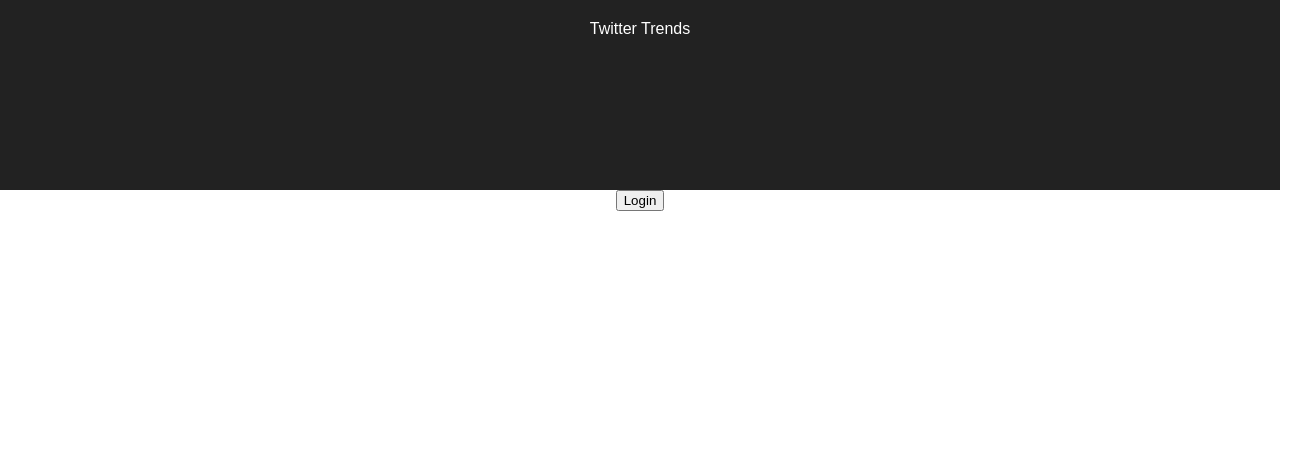
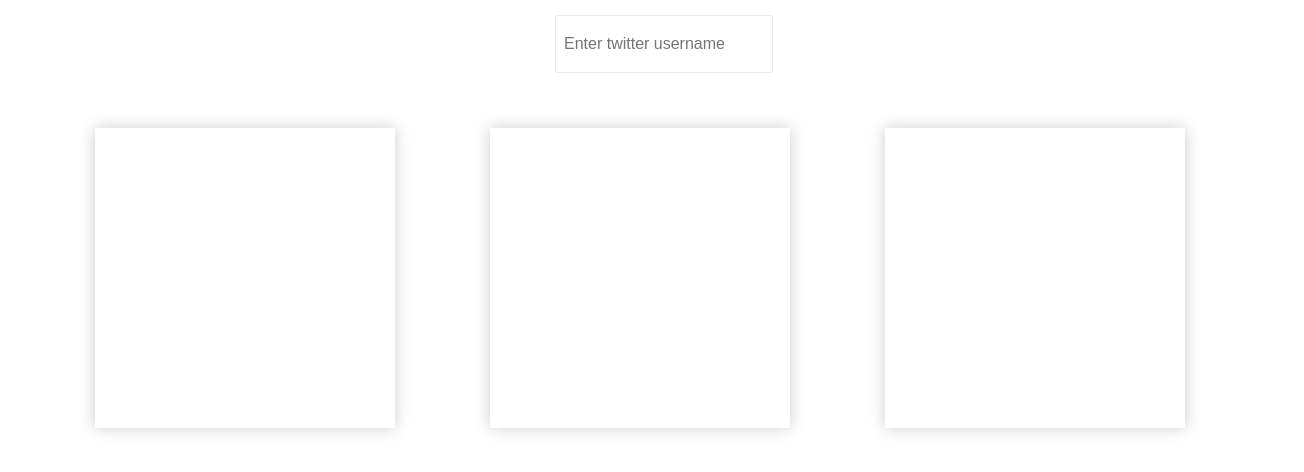
Before and after one commit to asthas/twitter-trends, a React app: page / in a window 1280 px wide. Shown: the whole page, 1304 px wide, since content can reach past the window. Built offline with nearby package versions, Linux system fonts and the light colour scheme.

Commit message:
Added info-card component

```diff
--- /dev/null
+++ b/src/actions.js
@@ -0,0 +1,28 @@
+import axios from 'axios'
+
+export const UPDATE_USERNAME = 'UPDATE_USERNAME'
+
+export const GET_TWEETS = 'GET_TWEETS'
+
+export const GET_TWEETS_ERROR = 'GET_TWEETS_ERROR'
+
+export const GET_TWEETS_SUCCESS = 'GET_TWEETS_SUCCESS'
+
+export const updateUsername = (username) => ({
+    type: UPDATE_USERNAME,
+    username
+})
+
+export const getTweets = () => ({
+    type: GET_TWEETS
+})
+
+export const getTweetsError = (err) => ({
+    type: GET_TWEETS_ERROR,
+    err
+})
+
+export const getTweetsSuccess = (tweets) => ({
+    type: GET_TWEETS_SUCCESS,
+    tweets
+})
--- a/src/components/App.js
+++ b/src/components/App.js
@@ -1,17 +1,17 @@
-import React, { Component } from 'react'
-import '../styles/App.css'
+import React, { PureComponent } from 'react'
+import { Provider } from 'react-redux'
 
-import Routes from './Routes'
+import configureStore from '../store'
+import Home from './Home'
 
-class App extends Component {
+class App extends PureComponent {
   render() {
     return (
-      <div className="App">
-        <header className="App-header">
-          Twitter Trends
-        </header>
-        <Routes />
-      </div>
+      <Provider store={configureStore()}>
+        <div className="App">
+          <Home />
+        </div>
+      </Provider>
     )
   }
 }
--- a/src/components/Auth.js
+++ /dev/null
@@ -1,13 +0,0 @@
-/**
- * Auth component
- */
-
-import React from 'react'
-
-const Auth = () => (
-  <div>
-    Auth
-  </div>
-)
-
-export default Auth
--- a/src/components/Home.js
+++ b/src/components/Home.js
@@ -1,14 +1,22 @@
-/**
- * Home component
- */
+import React from 'react'
+import '../styles/home.css'
 
-import React from 'react'
+import InfoCard from './InfoCard'
 
 const Home = () => (
   <div>
-    <button>
-      Login
-    </button>
+    <div className="input-container">
+      <input
+        type="text"
+        placeholder="Enter twitter username"
+        className="username-form-control"
+      />
+    </div>
+    <div className="info-container">
+      <InfoCard />
+      <InfoCard />
+      <InfoCard />
+    </div>
   </div>
 )
 
--- /dev/null
+++ b/src/components/InfoCard.js
@@ -0,0 +1,11 @@
+import React, { PureComponent } from 'react'
+
+import '../styles/info-card.css'
+
+class InfoCard extends PureComponent {
+  render() {
+    return <div className="info-card" />
+  }
+}
+
+export default InfoCard
--- a/src/components/Routes.js
+++ /dev/null
@@ -1,20 +0,0 @@
-import React from 'react'
-
-import {
-  BrowserRouter as Router,
-  Route,
-} from 'react-router-dom'
-
-import Home from './Home'
-import Auth from './Auth'
-
-const Routes = () => (
-  <Router>
-    <div>
-      <Route exact path="/" component={Home} />
-      <Route exact path="/auth" component={Auth} />
-    </div>
-  </Router>
-)
-
-export default Routes
--- /dev/null
+++ b/src/reducers.js
@@ -0,0 +1,43 @@
+import { UPDATE_USERNAME, GET_TWEETS, GET_TWEETS_ERROR, GET_TWEETS_SUCCESS } from './actions'
+import { combineReducers } from 'redux'
+
+const app = (state={
+   isFetching: false,
+   username: '',
+   tweets: [],
+   err: null
+}, action) => {
+    switch(action.type){
+        case UPDATE_USERNAME:
+            return {
+            	...state,
+                username: action.username
+            }
+        case GET_TWEETS:
+        	return {
+        		...state,
+        		isFetching: true
+        	}
+        case GET_TWEETS_ERROR:
+        	return {
+        		...state,
+        		isFetching: false,
+        		err: action.err
+        	}
+        case GET_TWEETS_SUCCESS:
+        	return {
+        		...state,
+        		err: null,
+                isFetching: false,
+                tweets: action.tweets
+        	}
+        default:
+        	return state
+    }
+}
+
+const reducers = combineReducers({
+    app
+})
+
+export default reducers
--- /dev/null
+++ b/src/store.js
@@ -0,0 +1,14 @@
+import thunkMiddleware from 'redux-thunk'
+import { createStore, applyMiddleware, compose } from 'redux'
+import reducers from './reducers'
+
+const composeEnhancers = window.__REDUX_DEVTOOLS_EXTENSION_COMPOSE__ || compose
+
+const configureStore = () => createStore(
+  reducers,
+  composeEnhancers(
+    applyMiddleware(thunkMiddleware)
+  )
+)
+
+export default configureStore
--- a/src/styles/App.css
+++ /dev/null
@@ -1,28 +0,0 @@
-.App {
-  text-align: center;
-}
-
-.App-logo {
-  animation: App-logo-spin infinite 20s linear;
-  height: 80px;
-}
-
-.App-header {
-  background-color: #222;
-  height: 150px;
-  padding: 20px;
-  color: white;
-}
-
-.App-title {
-  font-size: 1.5em;
-}
-
-.App-intro {
-  font-size: large;
-}
-
-@keyframes App-logo-spin {
-  from { transform: rotate(0deg); }
-  to { transform: rotate(360deg); }
-}
--- /dev/null
+++ b/src/styles/home.css
@@ -0,0 +1,28 @@
+.input-container {
+  width: 100%;
+  height: 40px;
+  display: flex;
+  align-items: center;
+  justify-content: center;
+  margin: 24px;
+}
+
+.username-form-control {
+  border-radius: 3px;
+  border: 1px solid #eaeaea;
+  background: #fff;
+  -webkit-box-shadow: none;
+  box-shadow: none;
+  height: 100%;
+  width: 200px;
+  padding: 8px;
+  font-size: 16px;
+}
+
+.info-container {
+  display: flex;
+  align-items: center;
+  justify-content: space-evenly;
+  width: 100%;
+  margin-top: 64px;
+}
--- a/src/styles/index.css
+++ b/src/styles/index.css
@@ -1,4 +1,7 @@
-body {
+body,
+#root {
+  height: 100%;
+  width: 100%;
   margin: 0;
   padding: 0;
   font-family: sans-serif;
--- /dev/null
+++ b/src/styles/info-card.css
@@ -0,0 +1,6 @@
+.info-card {
+  height: 300px;
+  width: 300px;
+  box-shadow: 0 0 15px 0 rgba(0, 0, 0, 0.2);
+  display: inline-block;
+}
```
Also changed, not shown: package.json (+12 -2 lines), src/containers/connected-app.js (added), 1 other file.
